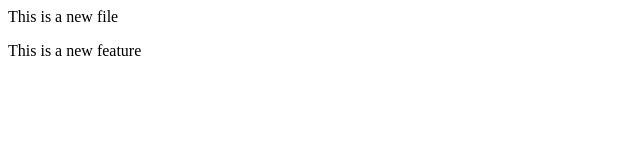
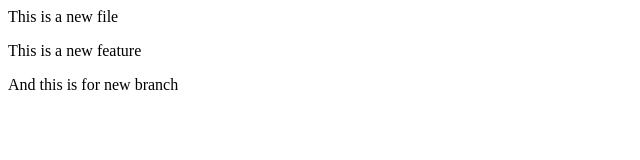
Before and after one commit to PoorvanshiDxt/LocalRepo, a plain HTML site: page index.html in a window 1280 px wide. Shown: the whole page, without its empty margins (0-640 px from the left). Drawn offline with Linux system fonts and the light colour scheme.

Commit message:
Add new Feature

```diff
--- a/index.html
+++ b/index.html
@@ -4,3 +4,6 @@
 <p>
     This is a new feature
 </p>
+<p>
+    And this is for new branch
+</p>
```
